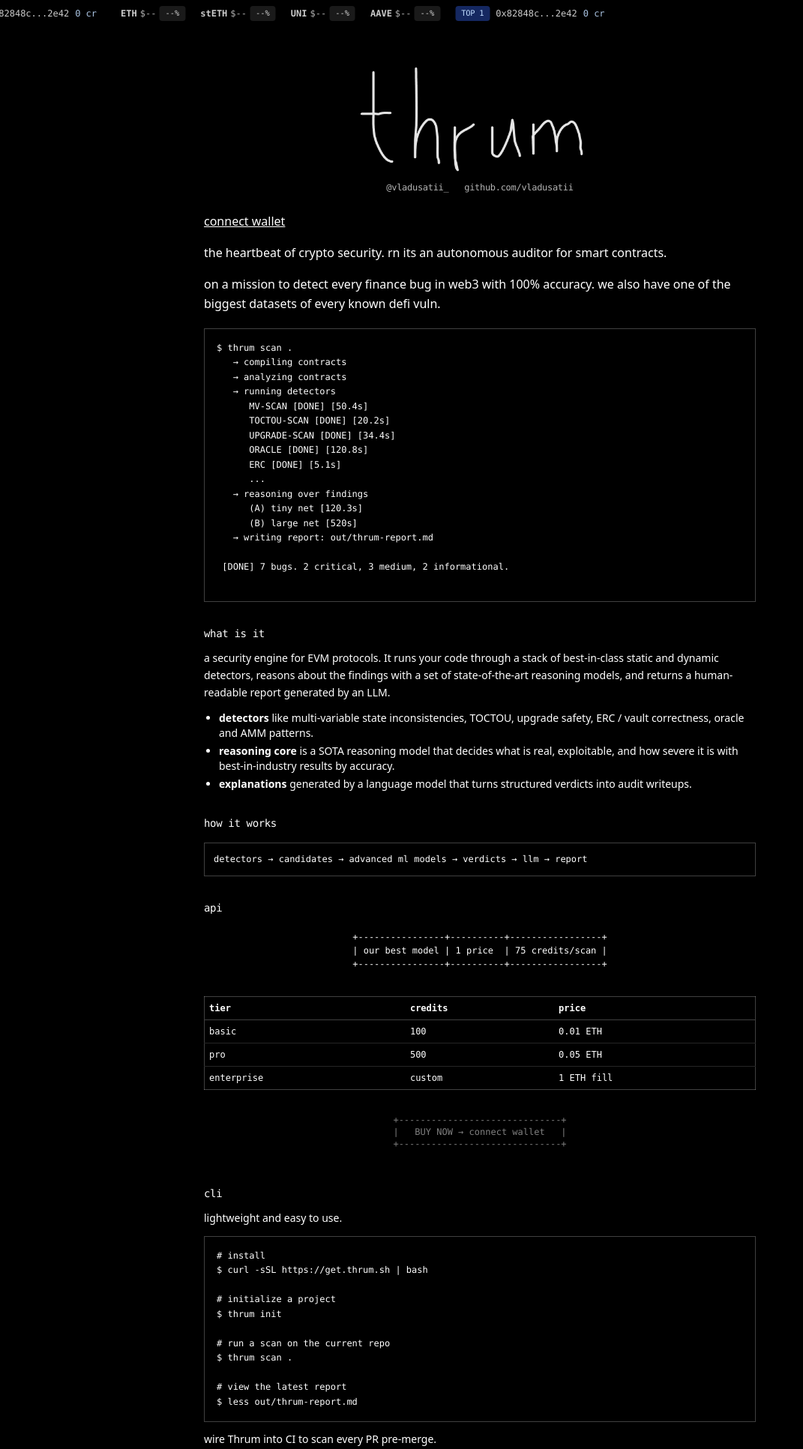
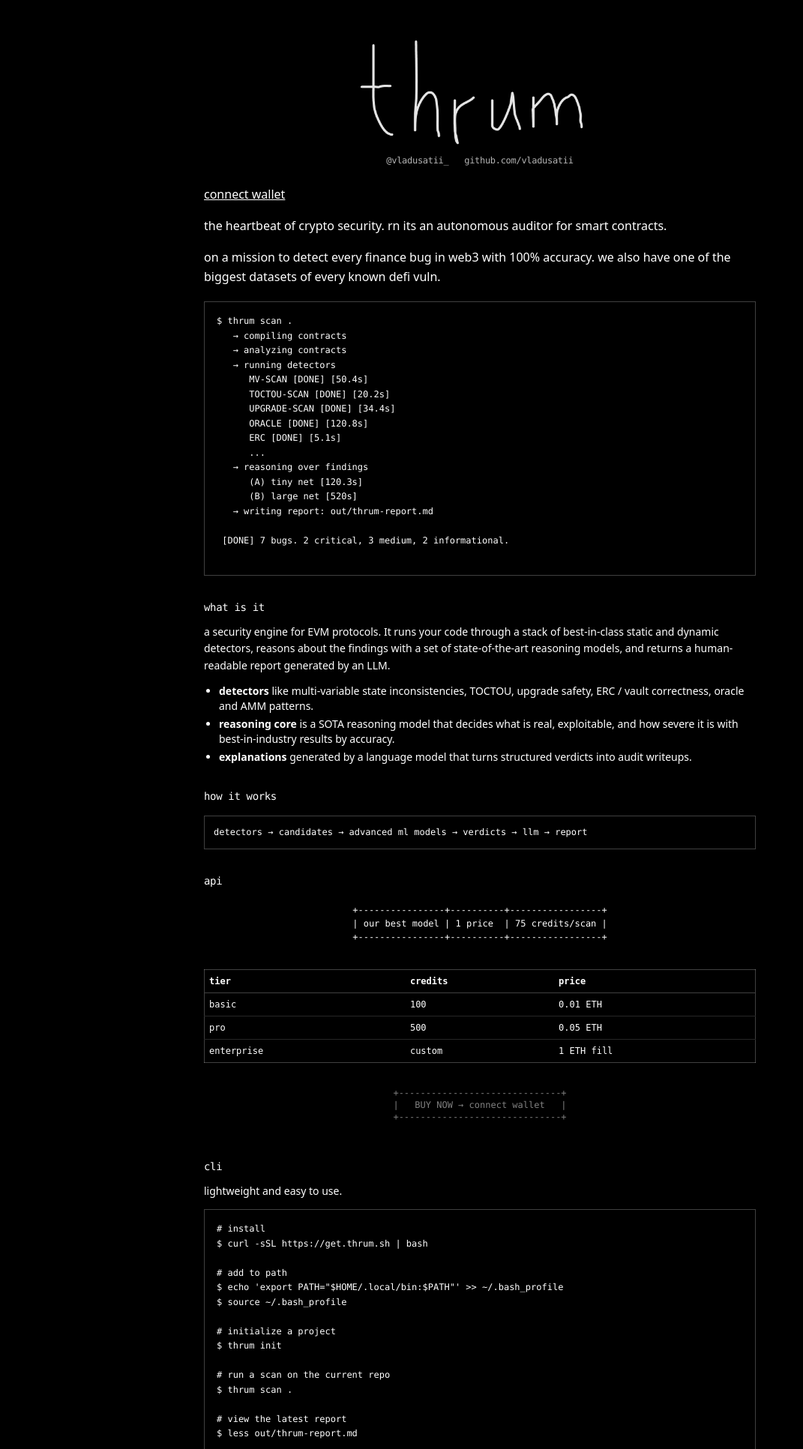
Before and after one commit to VladUsatii/thrum, a Flask app: page / in a window 1280 px wide. Shown: the top 1933 px of the page at 75% size, without its empty margins (0-1071 px from the left). Run offline with Flask 3, Linux system fonts and the light colour scheme; data comes from the database, SQL or seed files in the repository; some libraries are stand-ins or nearby versions.

Commit message:
cleanup and docs update

```diff
--- a/templates/index.html
+++ b/templates/index.html
@@ -42,72 +42,6 @@
   </style>
 </head>
 <body class="bg-black text-white">
-  <!-- Market + leaderboard ticker -->
-  <div class="bg-black/40 px-3 py-2 ticker-shell">
-    <div id="thrum-ticker-track" class="ticker-track text-[0.7rem] font-mono text-white/80">
-      {% for _ in range(2) %}
-      <div class="ticker-group">
-        <!-- ETH + friends -->
-        <div class="flex items-center gap-1" data-coin-id="ethereum">
-          <span class="text-xs font-bold">ETH</span>
-          <span class="text-xs text-white/70">
-            $<span class="coin-price">--</span>
-          </span>
-          <span class="coin-change px-2 py-0.5 rounded text-[0.65rem] bg-white/10 text-white/80">
-            --%
-          </span>
-        </div>
-
-        <div class="flex items-center gap-1" data-coin-id="staked-ether">
-          <span class="text-xs font-bold">stETH</span>
-          <span class="text-xs text-white/70">
-            $<span class="coin-price">--</span>
-          </span>
-          <span class="coin-change px-2 py-0.5 rounded text-[0.65rem] bg-white/10 text-white/80">
-            --%
-          </span>
-        </div>
-
-        <div class="flex items-center gap-1" data-coin-id="uniswap">
-          <span class="text-xs font-bold">UNI</span>
-          <span class="text-xs text-white/70">
-            $<span class="coin-price">--</span>
-          </span>
-          <span class="coin-change px-2 py-0.5 rounded text-[0.65rem] bg-white/10 text-white/80">
-            --%
-          </span>
-        </div>
-
-        <div class="flex items-center gap-1" data-coin-id="aave">
-          <span class="text-xs font-bold">AAVE</span>
-          <span class="text-xs text-white/70">
-            $<span class="coin-price">--</span>
-          </span>
-          <span class="coin-change px-2 py-0.5 rounded text-[0.65rem] bg-white/10 text-white/80">
-            --%
-          </span>
-        </div>
-
-        <!-- Top spenders in blue -->
-        {% for user in top_users %}
-        <div class="flex items-center gap-2">
-          <span class="px-2 py-0.5 rounded text-[0.65rem] bg-blue-900/70 text-blue-200 uppercase tracking-tight">
-            top {{ loop.index }}
-          </span>
-          <span class="text-xs">
-            {{ user["address"][:8] }}...{{ user["address"][-4:] }}
-          </span>
-          <span class="text-xs text-blue-200/90">
-            {{ user["credits"] }} cr
-          </span>
-        </div>
-        {% endfor %}
-      </div>
-      {% endfor %}
-    </div>
-  </div>
-
-
   <main class="mx-auto max-w-3xl px-4 pb-16 pt-10">
     <!-- Title -->
     <section>
@@ -262,6 +196,10 @@
       ># install
 $ curl -sSL https://get.thrum.sh | bash
 
+# add to path
+$ echo 'export PATH="$HOME/.local/bin:$PATH"' >> ~/.bash_profile
+$ source ~/.bash_profile
+
 # initialize a project
 $ thrum init
 
@@ -272,7 +210,7 @@
 $ less out/thrum-report.md</pre>
 
       <p class="mt-3 text-sm leading-relaxed text-white">
-        wire Thrum into CI to scan every PR pre-merge.
+        wire Thrum into CI to scan every PR pre-merge (coming soon)
       </p>
 
       <pre
```
